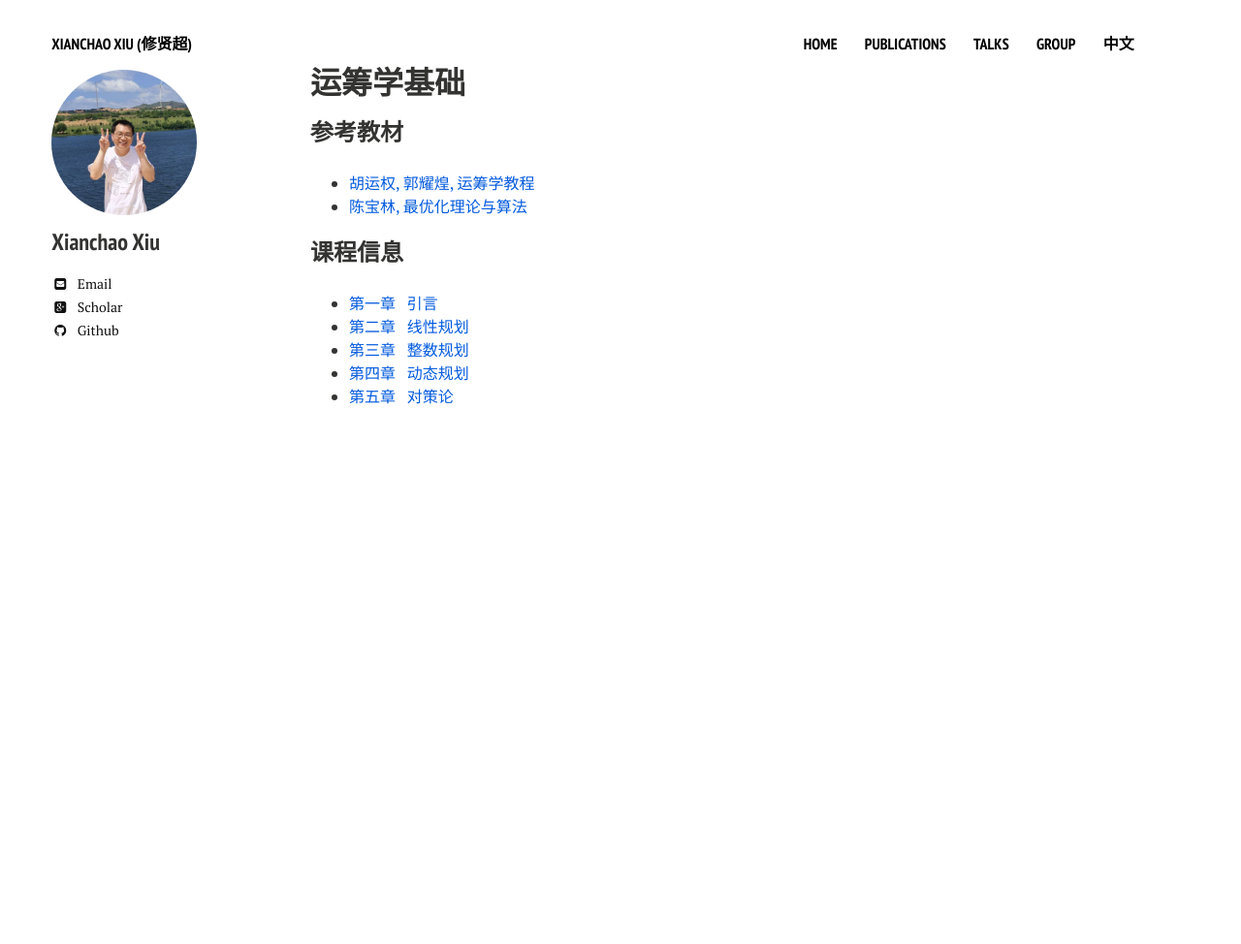
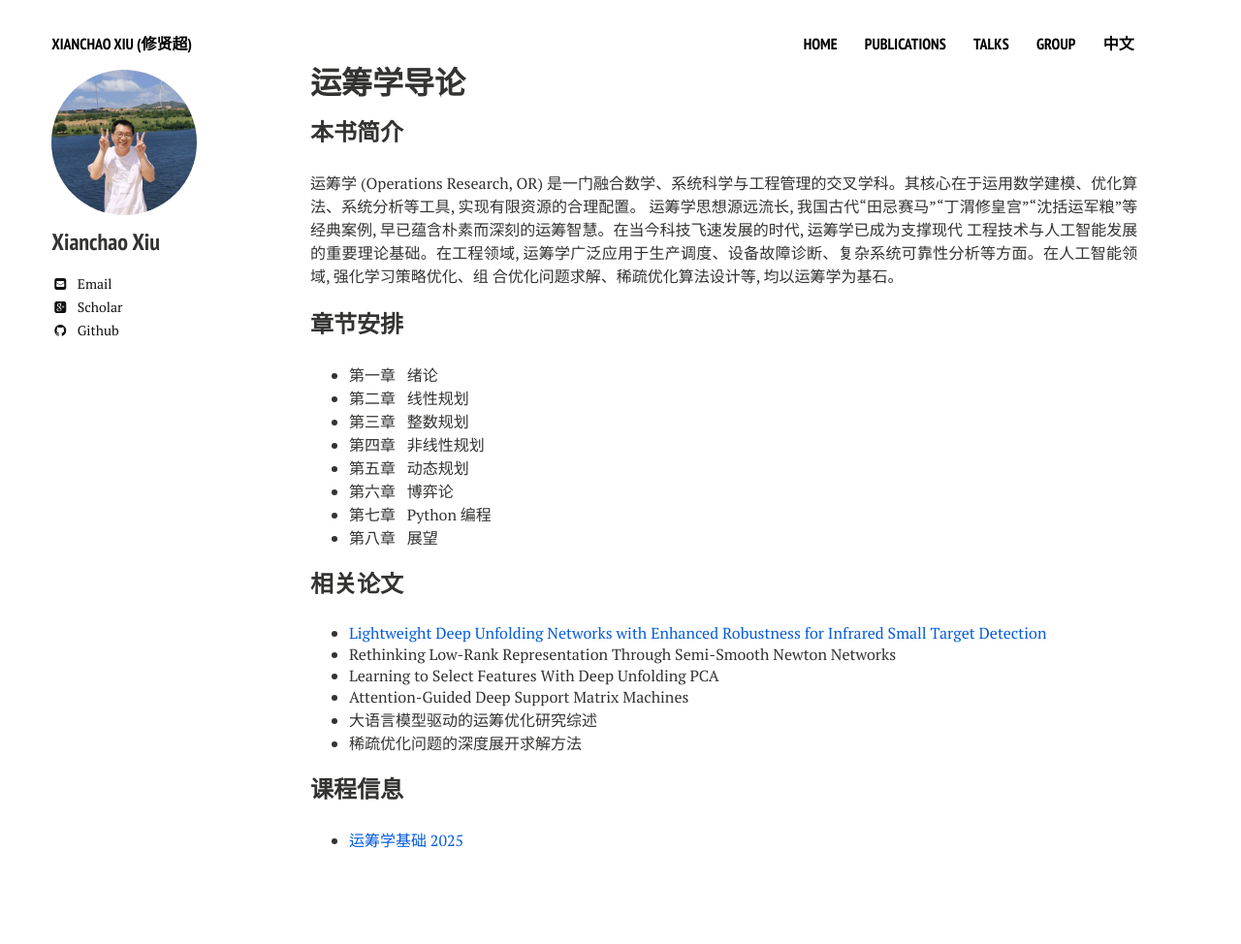
Before and after one commit to xianchaoxiu/xianchaoxiu.github.io, a Jekyll site: the page built from chinese/course/OR/index.md, in a window 1280 px wide. Shown: the whole page at 97% size. Built offline with Jekyll 4.4.1, drawn with Linux system fonts in a browser that asks for light colours; nearby versions of some CDN libraries; before the commit the page ends 900 px from its top, so only the background shows below that.

Commit message:
Update index.md

```diff
--- a/chinese/course/OR/index.md
+++ b/chinese/course/OR/index.md
@@ -1,17 +1,36 @@
 ---
 layout: page
-title: 运筹学基础
+title: 运筹学导论
 comments: false
 share: false
 ---
 
-### 参考教材
-* <a href="https://item.jd.com/14020941.html" class="textlink" target="_blank"> 胡运权, 郭耀煌, 运筹学教程 </a><br>
-* <a href="https://item.jd.com/12755179.html" class="textlink" target="_blank"> 陈宝林, 最优化理论与算法 </a><br>
+
+### 本书简介
+运筹学 (Operations Research, OR) 是一门融合数学、系统科学与工程管理的交叉学科。其核心在于运用数学建模、优化算法、系统分析等工具, 实现有限资源的合理配置。
+运筹学思想源远流长, 我国古代“田忌赛马”“丁渭修皇宫”“沈括运军粮”等经典案例, 早已蕴含朴素而深刻的运筹智慧。在当今科技飞速发展的时代, 运筹学已成为支撑现代
+工程技术与人工智能发展的重要理论基础。在工程领域, 运筹学广泛应用于生产调度、设备故障诊断、复杂系统可靠性分析等方面。在人工智能领域, 强化学习策略优化、组
+合优化问题求解、稀疏优化算法设计等, 均以运筹学为基石。
+
+### 章节安排
+* 第一章 &nbsp;  绪论<br>
+* 第二章 &nbsp;  线性规划<br>
+* 第三章 &nbsp;  整数规划<br>
+* 第四章 &nbsp;  非线性规划<br>
+* 第五章 &nbsp;  动态规划<br>
+* 第六章 &nbsp;  博弈论<br>
+* 第七章 &nbsp;  Python 编程<br>
+* 第八章 &nbsp;  展望<br>
+
+### 相关论文
+* <a href="https://doi.org/10.48550/arXiv.2509.08205" class="textlink" target="_blank"> Lightweight Deep Unfolding Networks with Enhanced Robustness for Infrared Small Target Detection</a><br>
+* Rethinking Low-Rank Representation Through Semi-Smooth Newton Networks <br>
+* Learning to Select Features With Deep Unfolding PCA <br>
+* Attention-Guided Deep Support Matrix Machines <br>
+* 大语言模型驱动的运筹优化研究综述 <br>
+* 稀疏优化问题的深度展开求解方法 <br>
+
+
 
 ### 课程信息
-* <a href="../OR/引言.pdf" class="textlink" target="_blank">  第一章 &nbsp;  引言<br>
-* <a href="../OR/线性规划.pdf" class="textlink" target="_blank">  第二章 &nbsp;  线性规划<br>
-* <a href="../OR/整数规划.pdf" class="textlink" target="_blank">  第三章 &nbsp;  整数规划<br>
-* <a href="../OR/动态规划.pdf" class="textlink" target="_blank"> 第四章 &nbsp;  动态规划<br>
-* <a href="../OR/对策论.pdf" class="textlink" target="_blank"> 第五章 &nbsp;  对策论<br>
+* <a href="https://xianchaoxiu.github.io/chinese/course/OR/2025" class="textlink" target="_blank"> 运筹学基础 2025 </a><br>
```
